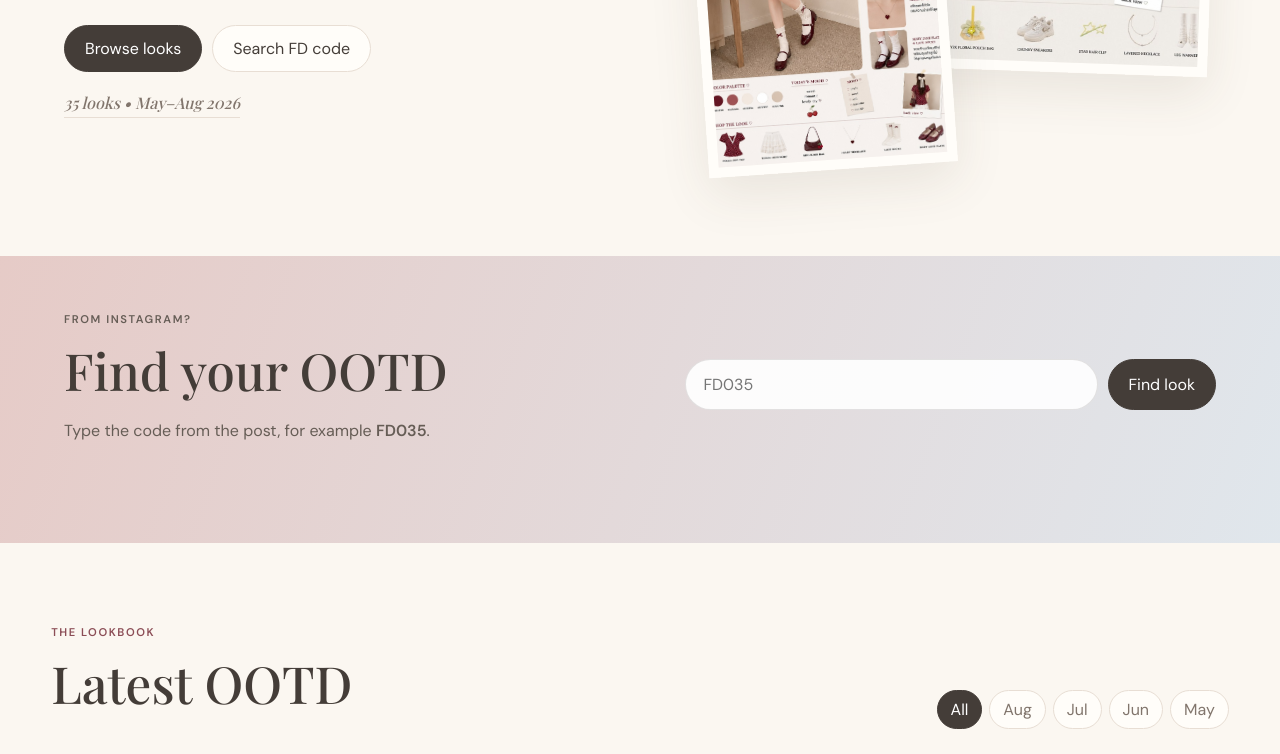
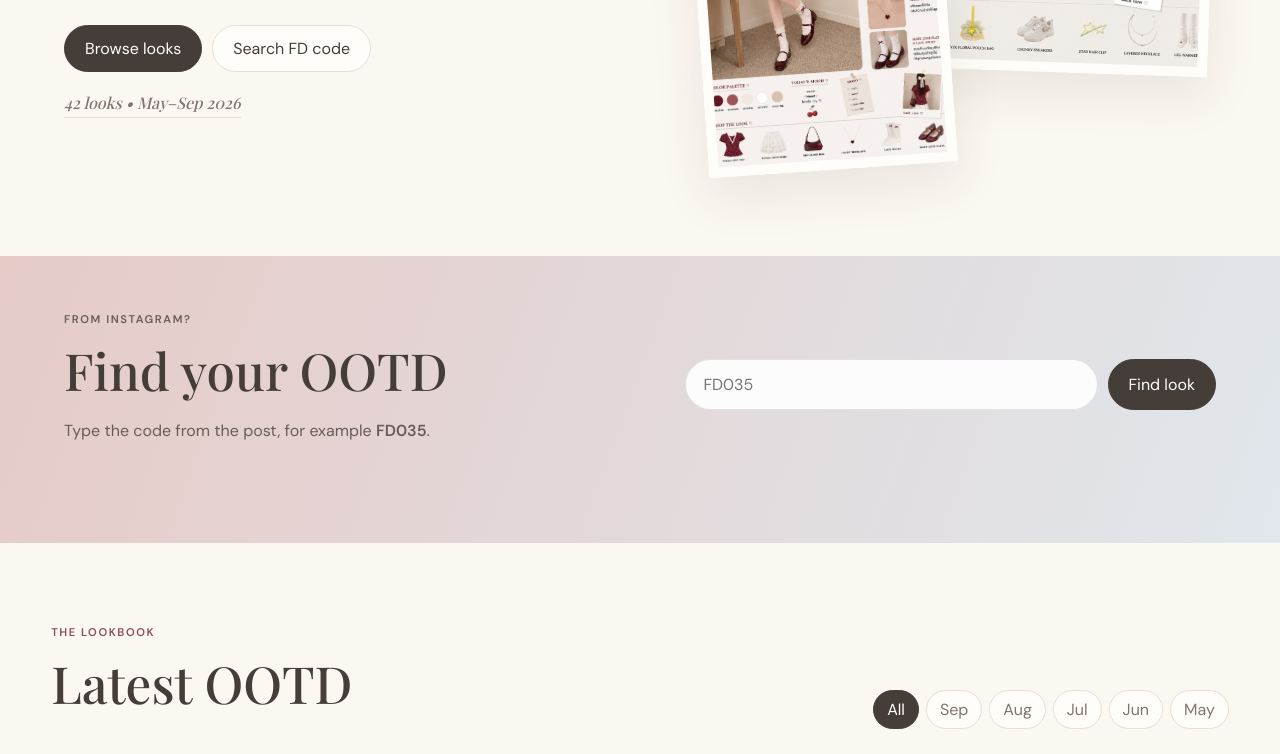
Before and after one commit to fitzydayy/fitzydayy.github.io, a plain HTML site: page index.html in a window 1280 px wide. Shown: the part 590-1344 px from the top of the page. Drawn offline with nearby package versions, Linux system fonts and the light colour scheme.

Commit message:
Add files via upload

```diff
--- a/index.html
+++ b/index.html
@@ -26,7 +26,7 @@
       <h1>Your little<br><em>outfit diary</em> ♡</h1>
       <p class="intro">Curated everyday looks with a soft Korean/Japanese-inspired mood. See something you like on Instagram? Find the same OOTD here and shop in one tap.</p>
       <div class="actions"><a class="btn dark" href="#looks">Browse looks</a><a class="btn light" href="#find">Search FD code</a></div>
-      <div class="mini-note">35 looks • May–Aug 2026</div>
+      <div class="mini-note">42 looks • May–Sep 2026</div>
     </div>
     <div class="hero-stack" aria-hidden="true">
       <img src="images/fd035.jpg" alt="" class="hero-img a" />
@@ -42,7 +42,7 @@
   </section>
 
   <section id="looks" class="looks-section">
-    <div class="section-head"><div><p class="kicker">the lookbook</p><h2>Latest OOTD</h2></div><div class="filters" id="filters"><button class="chip active" data-month="all">All</button><button class="chip" data-month="08">Aug</button><button class="chip" data-month="07">Jul</button><button class="chip" data-month="06">Jun</button><button class="chip" data-month="05">May</button></div></div>
+    <div class="section-head"><div><p class="kicker">the lookbook</p><h2>Latest OOTD</h2></div><div class="filters" id="filters"><button class="chip active" data-month="all">All</button><button class="chip" data-month="09">Sep</button><button class="chip" data-month="08">Aug</button><button class="chip" data-month="07">Jul</button><button class="chip" data-month="06">Jun</button><button class="chip" data-month="05">May</button></div></div>
     <div id="grid" class="grid"></div>
   </section>
 
```
